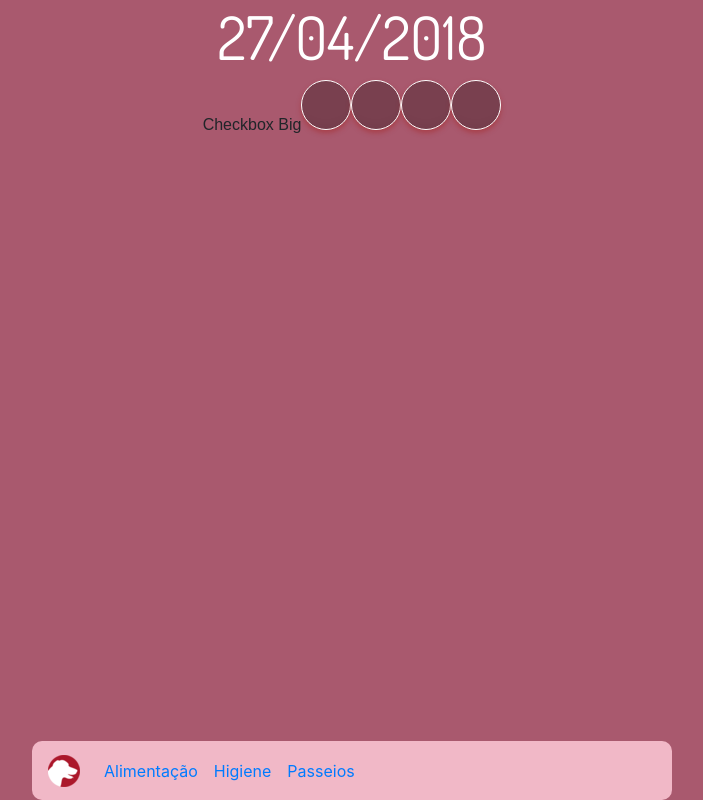
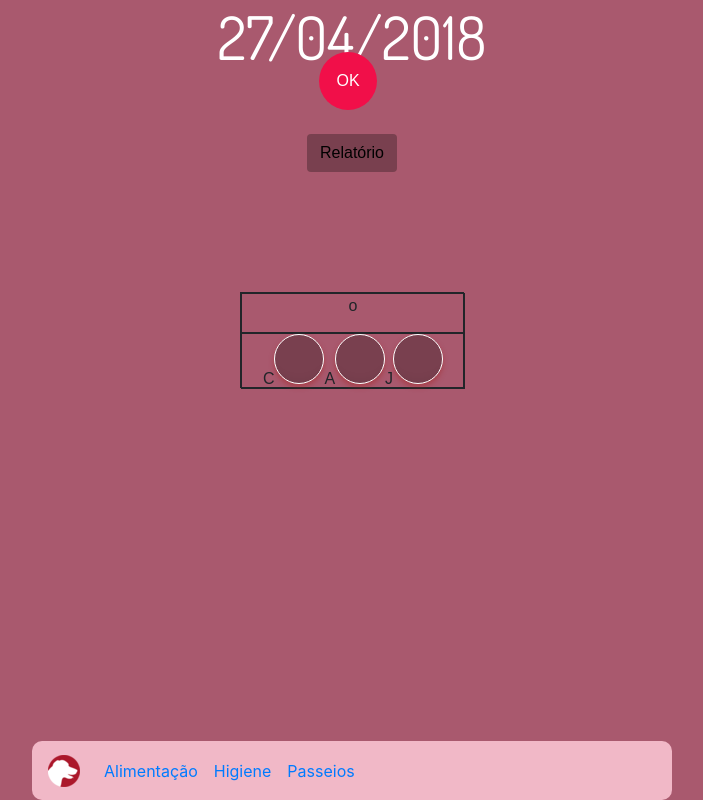
Before and after one commit to Lucs1590/Pet, an Angular app: page /alimentacao in a window 1280 px wide. Shown: the whole page, without its empty margins (288-991 px from the left). Built offline with nearby package versions, Linux system fonts and the light colour scheme.

Commit message:
Adição de buttons coloridos

```diff
--- a/src/app/alimentacao/alimentacao.component.css
+++ b/src/app/alimentacao/alimentacao.component.css
@@ -4,6 +4,31 @@
     min-height: 100%;
     width: 100%;
     font-family: Arial, Helvetica, sans-serif;
+}
+
+#divCheckGeral{
+	border: 1px solid;
+	position: absolute;
+	width: 14rem;
+	left: 50%;
+	margin-left: -7rem;
+	height: 6rem;
+	margin-top: -1.75rem;
+	top: 40%;
+}
+
+#divIcon{
+	border: 1px solid;
+	position: relative;
+	width: 14rem;
+	height: 2.5rem;
+}
+
+#divCheck{
+	border: 1px solid;
+	position: relative;
+	width: 14rem;
+	height: 3.5rem;
 }
 
 h1{
@@ -43,3 +68,14 @@ h1{
 	left: 0.75rem;
 	color: #57A639;
 }
+
+#btnOK{
+	background-color: #F10F49;
+	border-radius: 80px;
+	padding: 1rem;
+	color: #FFFFFF;
+	left: 10%;
+	margin-left: -0.5rem;
+	margin-top: -1.75rem;
+	top: 50%;
+}
--- a/src/app/alimentacao/alimentacao.component.html
+++ b/src/app/alimentacao/alimentacao.component.html
@@ -2,25 +2,21 @@
 
 <div id="divPrincipal">
     <h1>{{ Data }}</h1>
-    <!--<div>
-        <div class="form-check form-check-inline">
-            <label class="form-check-label" for="check1">Café</label>
-            <input class="form-check-input checker" type="checkbox" id="check1" value="cafe">
+    <div id="divCheckGeral">
+        <div id="divIcon">
+            o
         </div>
-        <div class="form-check form-check-inline">
-            <label class="form-check-label" for="check1">Almoço</label>
-            <input class="form-check-input checker" type="checkbox" id="check2" value="almoco">
+        <div id="divCheck">
+            <label for="cafe">C</label>
+            <input type="checkbox" id="cafe" class="regular-checkbox big-checkbox" />
+            <label for="almoco">A</label>
+            <input type="checkbox" id="almoco" class="regular-checkbox big-checkbox" />
+            <label for="janta">J</label>
+            <input type="checkbox" id="janta" class="regular-checkbox big-checkbox" />
         </div>
-        <div class="form-check form-check-inline">
-            <label class="form-check-label" for="check1">Janta</label>
-            <input class="form-check-input checker" type="checkbox" id="check3" value="janta">
-        </div>
-    </div> -->
-    <div>
-        <label>Checkbox Big</label>
-        <input type="checkbox" id="checkbox-2-1" class="regular-checkbox big-checkbox" />
-        <input type="checkbox" id="checkbox-2-2" class="regular-checkbox big-checkbox" />
-        <input type="checkbox" id="checkbox-2-3" class="regular-checkbox big-checkbox" />
-        <input type="checkbox" id="checkbox-2-4" class="regular-checkbox big-checkbox" />
     </div>
+    <button type="button" class="btn" id="btnOK" >OK</button>
+    <br>
+    <br>
+    <button type="button" class="btn" style="background-color: #79404F;">Relatório</button>
 </div>
```
